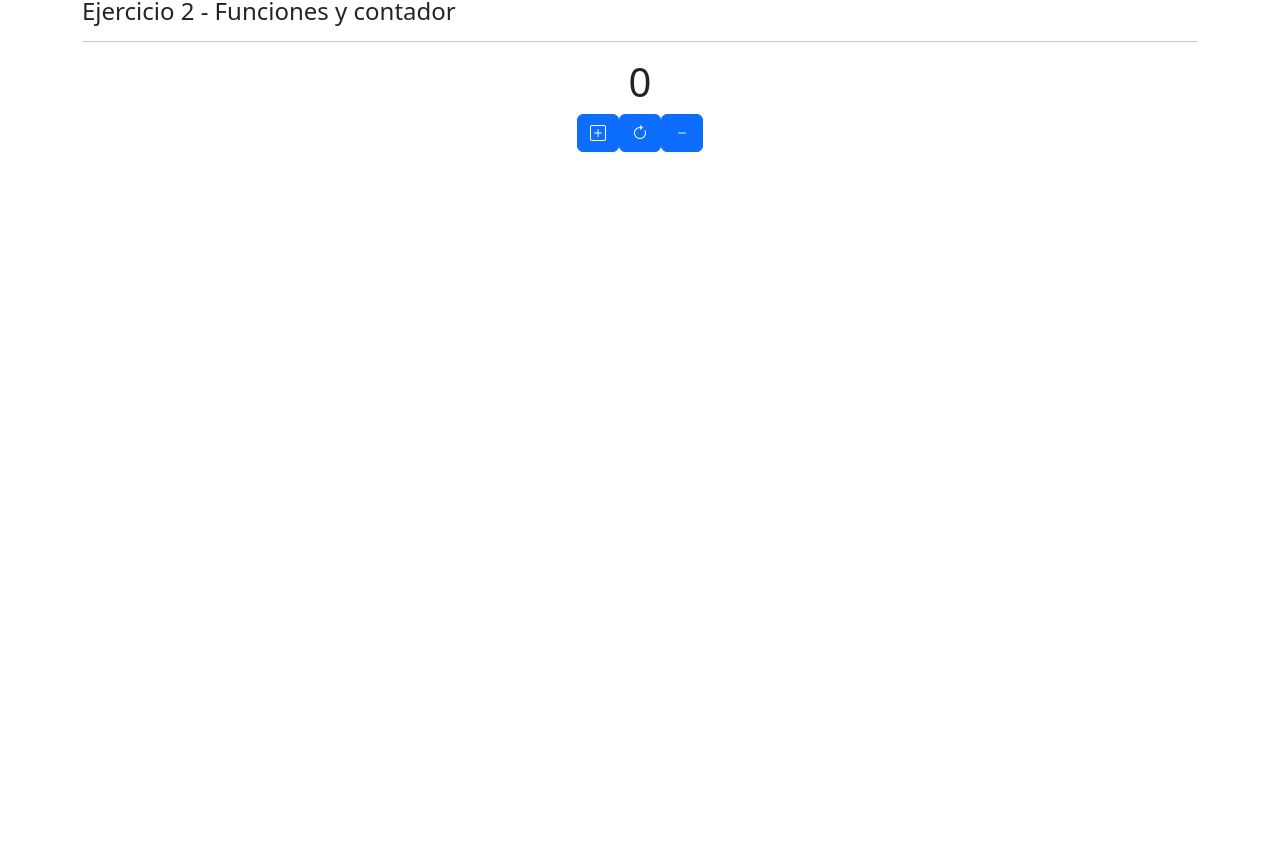
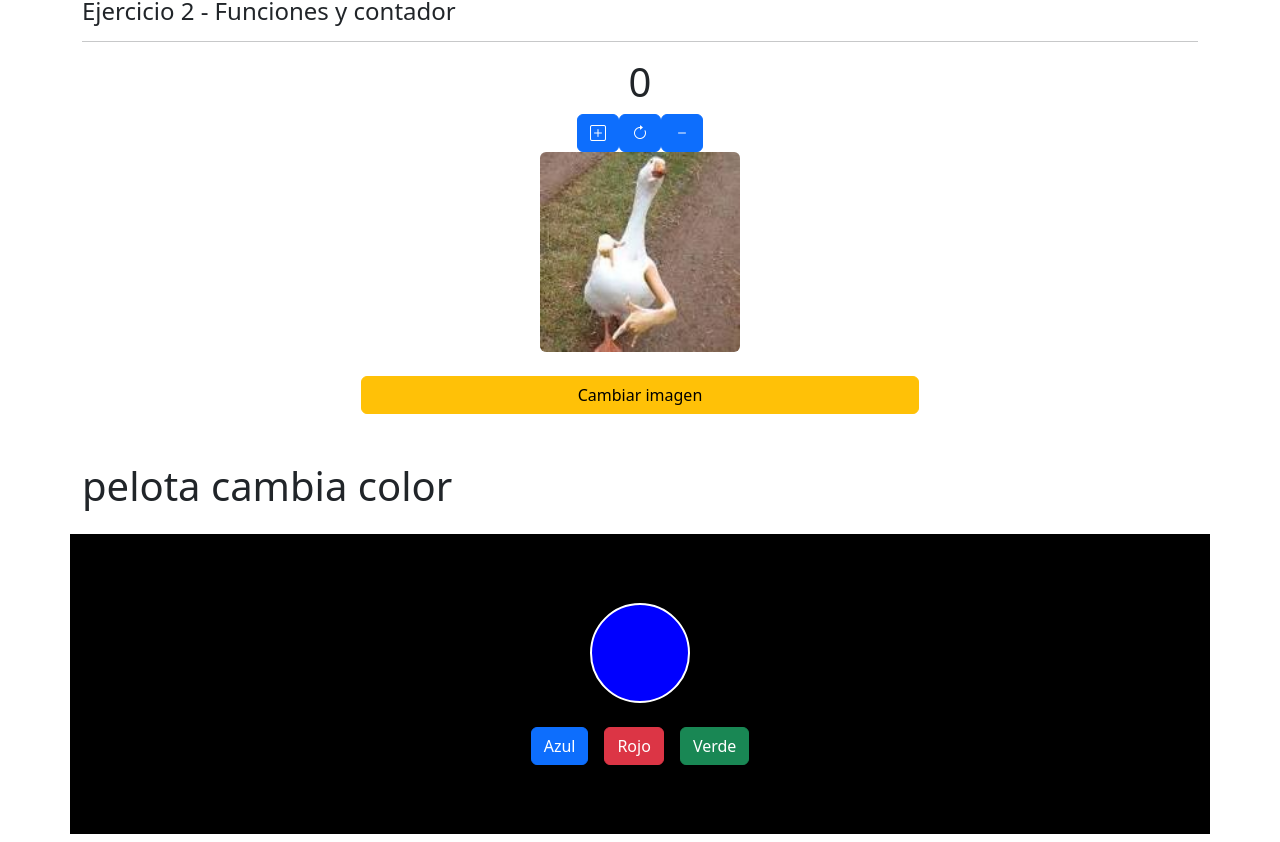
Before and after one commit to BrMH8/aprendiendo-react, a React (Vite) app: page / in a window 1280 px wide. Shown: the part 587-1429 px from the top of the page. Before the commit the page ends 800 px from the top, so only its background shows below. Built offline with nearby package versions, Linux system fonts and the light colour scheme.

Commit message:
ADD[agregando ejercicios]

```diff
--- a/src/App.jsx
+++ b/src/App.jsx
@@ -1,7 +1,10 @@
 import { Botones } from './components/Botones.jsx';
+import { EjercicioUseState03 } from './components/Ejercicicios002/EjercicioUseState03.jsx';
+import { EjercicioUseState04 } from './components/Ejercicicios002/EjercicioUseState04.jsx';
 import { Ejercicio01 } from './components/ejercicio01.jsx';
 import { Ejercicio02 } from './components/Ejercicio02.jsx';
 import { Ejercicio03 } from './components/Ejercicio03.jsx';
+
 import { BotonGeneral } from './components/utils/BotonGeneral.jsx';
 function App() {
 
@@ -19,6 +22,9 @@ function App() {
         <Botones />
         <Ejercicio02 />
         <Ejercicio03 />
+        <EjercicioUseState03 />
+        <EjercicioUseState04 />
+
       </div>
     </>
   )
--- /dev/null
+++ b/src/components/Ejercicicios002/EjercicioUseState03.jsx
@@ -0,0 +1,47 @@
+import { useState } from 'react';
+
+export const EjercicioUseState03 = () => {
+    const imagenOriginal = {
+        src: 'src/assets/descarga.jpeg',
+        altText: 'Imagen original',
+        tituloImagen: 'Original'
+    };
+
+    const imagenNueva = {
+        src: 'src/assets/xd.jpeg',
+        altText: 'Imagen nueva',
+        tituloImagen: 'Nueva'
+    };
+
+    const [textoBoton, setTextoBoton] = useState('Cambiar imagen');
+    const [imagen, setImagen] = useState(imagenOriginal);
+    const [esOriginal, setEsOriginal] = useState(true);
+
+    const cambiarImagen = () => {
+        if (esOriginal) {
+            setImagen(imagenNueva);
+            setTextoBoton('Regresar a imagen original');
+            setEsOriginal(false);
+        } else {
+            setImagen(imagenOriginal);
+            setTextoBoton('Cambiar imagen');
+            setEsOriginal(true);
+        }
+    };
+
+    return (
+        <div className="col-12 text-center">
+            <img
+                src={imagen.src}
+                alt={imagen.altText}
+                title={imagen.tituloImagen}
+                width="200px"
+                height="200px"
+                className="rounded mx-auto d-block mb-4"
+            />
+            <button className="btn btn-warning w-50 mb-5" onClick={cambiarImagen}>
+                {textoBoton}
+            </button>
+        </div>
+    );
+};
--- /dev/null
+++ b/src/components/Ejercicicios002/EjercicioUseState04.jsx
@@ -0,0 +1,38 @@
+import { useState } from "react";
+
+export const EjercicioUseState04 = () => {
+    const [color, setColor] = useState("blue");
+
+    return (
+        <>
+        <h1>pelota cambia color</h1>
+        <div className="row mt-4">
+        <div className="bg-black mb-2  col-12" style={{
+            display: "flex",
+            flexDirection: "column",
+            alignItems: "center",
+            justifyContent: "center",
+            minHeight: "300px"
+        }}>
+            <div
+                style={{
+                    width: "100px",
+                    height: "100px",
+                    borderRadius: "50%",
+                    background: color,
+                    marginBottom: "24px",
+                    border: "2px solid #fff"
+                }}
+            />
+            <div>
+                <button className="btn btn-primary" onClick={() => setColor("blue")} style={{ margin: "0 8px" }} >Azul</button>
+                <button className="btn btn-danger" onClick={() => setColor("red")} style={{ margin: "0 8px" }}>Rojo</button>
+                <button className="btn btn-success" onClick={() => setColor("green")} style={{ margin: "0 8px" }}>Verde</button>
+            </div>
+        </div>
+        </div>
+
+        </>
+
+    );
+}
--- a/src/components/Ejercicio04.jsx
+++ b/src/components/Ejercicio04.jsx
@@ -1,5 +1,5 @@
 import { useState } from "react";
-import TituloEjercicio from "./utils/TituloEjercicio";
+
 
 const Ejercicio04 = () => {
   const [message, setMessage] = useState("Bienvenido");
@@ -11,7 +11,7 @@ const Ejercicio04 = () => {
   return (
     <>
       <div className="row mt-4 mb-4">
-        <TituloEjercicio titulo={"Ejercicio 4 - Funciones - Saludo"} />
+
         <div className="col-12 text-center">
           <p className="text-center fs-1 fw-bold">{message}</p>
           <button className="w-25 btn btn-primary" onClick={saludar}>
```
Also changed, not shown: src/components/utils/TituloEjercicio.jsx (added, +7 -0 lines), src/assets/descarga.jpeg (added), src/assets/xd.jpeg (added).
